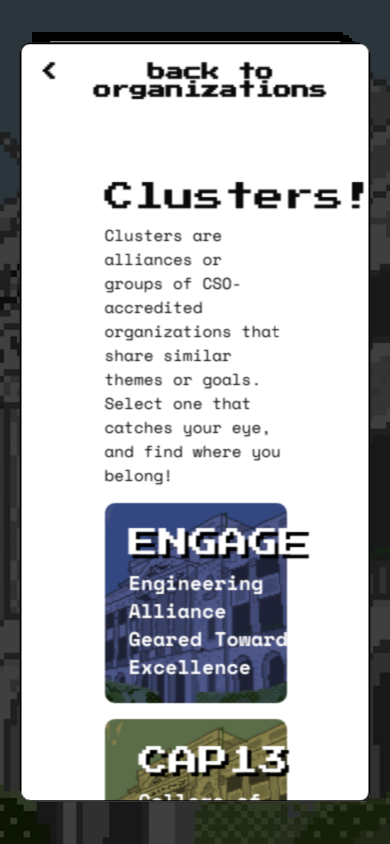
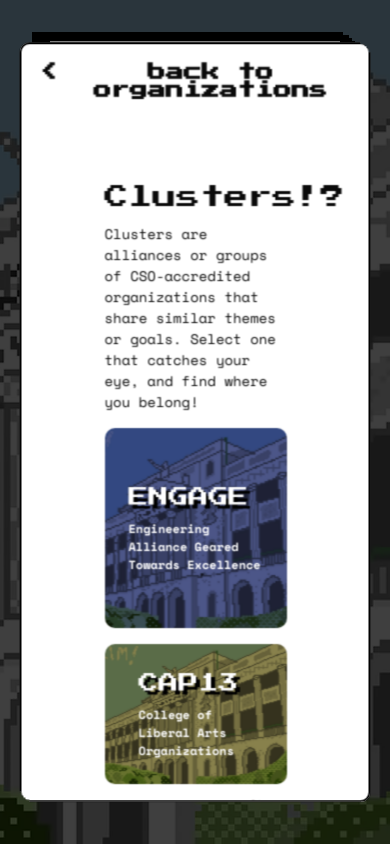
Before and after one commit to dlsu-lscs/arw-2025-web, a Next.js app: page / in a window 390 px wide. Both pictures are taken after a click on the button "DISCOVER THE CLUSTERS". Built offline with nearby package versions, Linux system fonts and the light colour scheme; a web font is replaced by a local one.

Commit message:
fix: fixed and made text responsive when resized on smaller screens

```diff
--- a/src/features/clusters/containers/cluster-modal.tsx
+++ b/src/features/clusters/containers/cluster-modal.tsx
@@ -1,19 +1,18 @@
-'use client'
+"use client";
 import {
   Dialog,
   DialogContent,
   DialogHeader,
   DialogTitle,
-} from '@/components/ui/dialog'
-import { useClusterModalStore } from '../store/useClusterModalStore'
-import CloseModal from '@/components/modal/close-modal'
-import Image from 'next/image'
-import { useSelectClusterStore } from '@/store/useSelectClusterStore'
-import { set } from 'zod'
+} from "@/components/ui/dialog";
+import { useClusterModalStore } from "../store/useClusterModalStore";
+import CloseModal from "@/components/modal/close-modal";
+import Image from "next/image";
+import { useSelectClusterStore } from "@/store/useSelectClusterStore";
 
 export default function ClusterModal() {
-  const { isOrgModalOpen, closeOrgModal } = useClusterModalStore()
-  const { selectedCluster, setSelectedCluster } = useSelectClusterStore()
+  const { isOrgModalOpen, closeOrgModal } = useClusterModalStore();
+  const { setSelectedCluster } = useSelectClusterStore();
   return (
     <>
       <Dialog open={isOrgModalOpen} onOpenChange={closeOrgModal}>
@@ -31,8 +30,10 @@ export default function ClusterModal() {
                 {/* Clusters Title & Engage Card */}
                 <div className="flex flex-col gap-4">
                   <div className="flex flex-col gap-2">
-                    <h1 className="text-3xl">Clusters!?</h1>
-                    <p className="font-space-mono">
+                    <h1 className="text-[clamp(1.5rem,4vw,1.875rem)]">
+                      Clusters!?
+                    </h1>
+                    <p className="font-space-mono text-[clamp(0.875rem,2.5vw,1rem)]">
                       Clusters are alliances or groups of CSO-accredited
                       organizations that share similar themes or goals. Select
                       one that catches your eye, and find where you belong!
@@ -42,15 +43,15 @@ export default function ClusterModal() {
                     <button
                       className="w-full h-[200px] bg-[url('/bg/st-lasalle-bg.webp')] bg-center bg-cover bg-[#010F56]/70 hover:opacity-90 transition duration-100 bg-blend-multiply flex justify-start p-6 items-center rounded-lg text-white"
                       onClick={() => {
-                        closeOrgModal()
-                        setSelectedCluster('engage')
+                        closeOrgModal();
+                        setSelectedCluster("engage");
                       }}
                     >
                       <div className="flex flex-col gap-2">
-                        <h1 className="text-left text-3xl [text-shadow:_4px_4px_0px_rgba(0,0,0,1)]">
+                        <h1 className="text-left text-[clamp(1.25rem,4vw,1.875rem)] [text-shadow:_4px_4px_0px_rgba(0,0,0,1)]">
                           ENGAGE
                         </h1>
-                        <p className="text-xl text-left font-space-mono font-bold">
+                        <p className="text-[clamp(0.75rem,2vw,1.25rem)] text-left font-space-mono font-bold">
                           Engineering Alliance Geared Towards Excellence
                         </p>
                       </div>
@@ -62,15 +63,15 @@ export default function ClusterModal() {
                   <div
                     className="w-full h-full bg-[url('/bg/st-lasalle-bg.webp')] bg-center bg-cover bg-[#564C01]/70 hover:opacity-90 transition duration-100 bg-blend-multiply flex justify-start p-6 items-center rounded-lg text-white"
                     onClick={() => {
-                      closeOrgModal()
-                      setSelectedCluster('cap13')
+                      closeOrgModal();
+                      setSelectedCluster("cap13");
                     }}
                   >
                     <button className="w-[85%] mx-auto flex flex-col gap-2">
-                      <h1 className="text-left text-3xl [text-shadow:_4px_4px_0px_rgba(0,0,0,1)]">
+                      <h1 className="text-left text-[clamp(1.25rem,4vw,1.875rem)] [text-shadow:_4px_4px_0px_rgba(0,0,0,1)]">
                         CAP13
                       </h1>
-                      <p className="text-xl text-left font-space-mono font-bold">
+                      <p className="text-[clamp(0.75rem,2vw,1.25rem)] text-left font-space-mono font-bold">
                         College of Liberal Arts Organizations
                       </p>
                     </button>
@@ -95,14 +96,14 @@ export default function ClusterModal() {
                     <button
                       className="flex flex-col gap-2"
                       onClick={() => {
-                        closeOrgModal()
-                        setSelectedCluster('aspire')
+                        closeOrgModal();
+                        setSelectedCluster("aspire");
                       }}
                     >
-                      <h1 className="text-left text-3xl [text-shadow:_4px_4px_0px_rgba(0,0,0,1)]">
+                      <h1 className="text-left text-[clamp(1.25rem,4vw,1.875rem)] [text-shadow:_4px_4px_0px_rgba(0,0,0,1)]">
                         ASPIRE
                       </h1>
-                      <p className="text-xl text-left font-space-mono font-bold">
+                      <p className="text-[clamp(0.75rem,2vw,1.25rem)] text-left font-space-mono font-bold">
                         College of Education and Special Interest and
                         Socio-Civic Organizations
                       </p>
@@ -119,15 +120,15 @@ export default function ClusterModal() {
                 <div
                   className="w-full h-full bg-[url('/bg/st-lasalle-bg.webp')] bg-center bg-cover bg-[#940000]/70 hover:opacity-90 transition duration-100  bg-blend-multiply flex justify-start items-center rounded-lg text-white"
                   onClick={() => {
-                    closeOrgModal()
-                    setSelectedCluster('probe')
+                    closeOrgModal();
+                    setSelectedCluster("probe");
                   }}
                 >
                   <button className="w-[85%] mx-auto flex flex-col gap-2">
-                    <h1 className="text-left text-3xl [text-shadow:_4px_4px_0px_rgba(0,0,0,1)]">
+                    <h1 className="text-left text-[clamp(1.25rem,4vw,1.875rem)] [text-shadow:_4px_4px_0px_rgba(0,0,0,1)]">
                       PROBE
                     </h1>
-                    <p className="text-xl text-left font-space-mono font-bold">
+                    <p className="text-[clamp(0.75rem,2vw,1.25rem)] text-left font-space-mono font-bold">
                       Professional Organizations of Business and Economics
                     </p>
                   </button>
@@ -139,14 +140,14 @@ export default function ClusterModal() {
                   <button
                     className="flex flex-col gap-2"
                     onClick={() => {
-                      closeOrgModal()
-                      setSelectedCluster('aso')
+                      closeOrgModal();
+                      setSelectedCluster("aso");
                     }}
                   >
-                    <h1 className="text-left text-3xl [text-shadow:_4px_4px_0px_rgba(0,0,0,1)]">
+                    <h1 className="text-left text-[clamp(1.25rem,4vw,1.875rem)] [text-shadow:_4px_4px_0px_rgba(0,0,0,1)]">
                       ASO
                     </h1>
-                    <p className="text-xl text-left font-space-mono font-bold">
+                    <p className="text-[clamp(0.75rem,2vw,1.25rem)] text-left font-space-mono font-bold">
                       Alliance of Science Organizations
                     </p>
                   </button>
@@ -164,5 +165,5 @@ export default function ClusterModal() {
         </DialogContent>
       </Dialog>
     </>
-  )
+  );
 }
```
